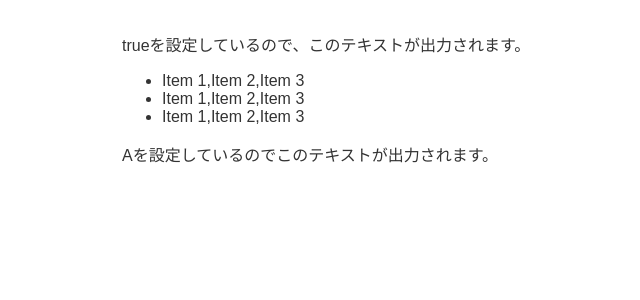
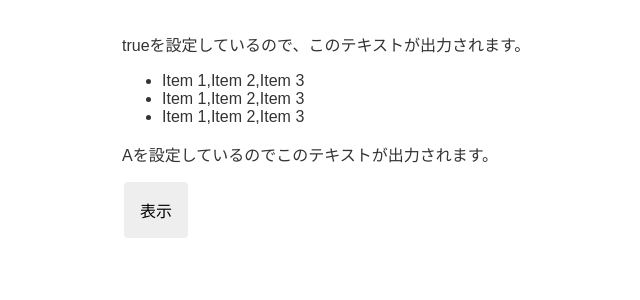
Before and after one commit to yupipi1110/Directive, an Angular app: page / in a window 1280 px wide. Shown: the top 300 px of the page, without its empty margins (18-658 px from the left). Built offline with nearby package versions, Linux system fonts and the light colour scheme.

Commit message:
2 files modified

```diff
--- a/src/app/app.component.html
+++ b/src/app/app.component.html
@@ -10,6 +10,10 @@
   <p *ngSwitchDefault>その他を設定しているのでこのテキストが出力されます。</p>
 </div>
 
+<button *ngIf="isButtonVisible" (click)="toggleButtonVisibility()">表示</button>
+<button *ngIf="!isButtonVisible" (click)="toggleButtonVisibility()">非表示</button>
+
+
 <!--
 Copyright Google LLC. All Rights Reserved.
 Use of this source code is governed by an MIT-style license that
--- a/src/app/app.component.ts
+++ b/src/app/app.component.ts
@@ -12,4 +12,12 @@ export class AppComponent {
   watchNgFors = ['Item 1', 'Item 2', 'Item 3'];
 
   value = 'A';
+
+  //ボタン表示/非表示
+  isButtonVisible = true;
+
+  //'!'演算子で真偽値を反転させる。
+  toggleButtonVisibility() {
+    this.isButtonVisible = !this.isButtonVisible;
+  }
 }
```
